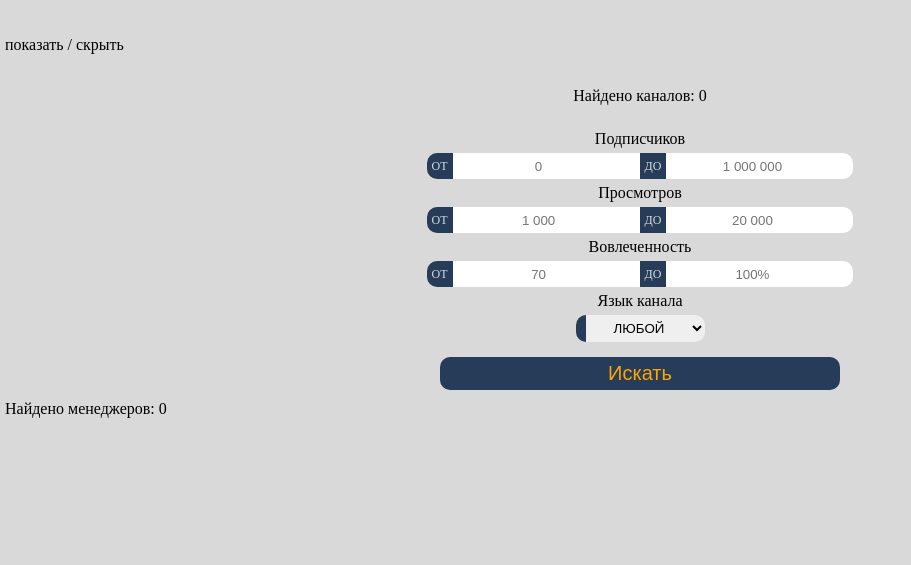
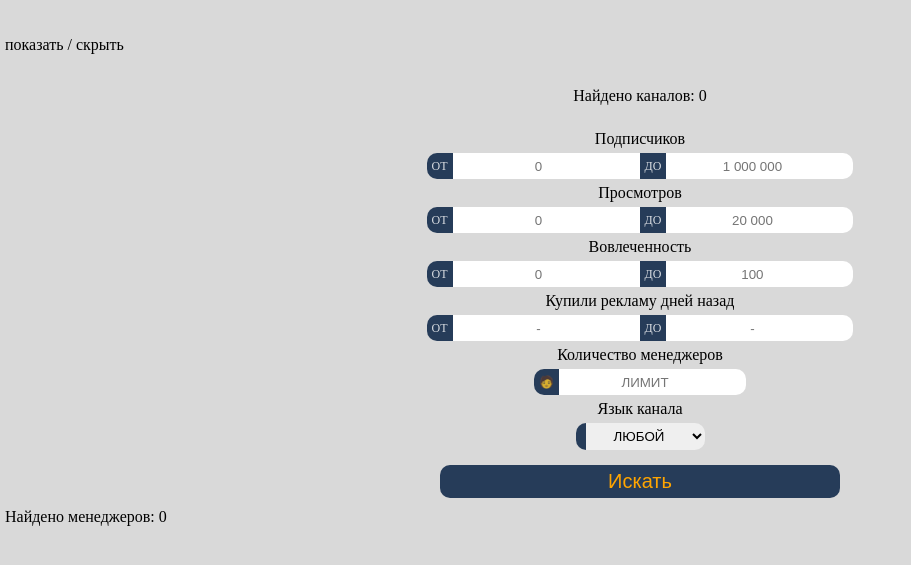
Before and after one commit to rubix0307/telegram_ad_buyer, a Django app: page /find_managers/1 in a window 1280 px wide. Shown: the part 33-598 px from the top of the page, without its empty margins (0-911 px from the left). Run offline with Django 4.2, Linux system fonts and the light colour scheme; the visitor is signed in with stand-in values (Sample User, id 1); data that the repository does not hold is empty; some libraries are stand-ins or nearby versions.

Commit message:
add ads_period fields

```diff
--- a/channel/forms.py
+++ b/channel/forms.py
@@ -2,10 +2,66 @@
 
 
 class ChannelForm(forms.Form):
+
+    def __init__(self, *args, **kwargs):
+        self.subscription = kwargs.pop('subscription', None)
+        super(ChannelForm, self).__init__(*args, **kwargs)
+
+        self.fields['ads_period_min'].widget.attrs['placeholder'] = str(self.subscription.ads_period_min) if self.subscription else '-'
+        self.fields['ads_period_max'].widget.attrs['placeholder'] = str(self.subscription.ads_period_max) if self.subscription else '-'
+        self.fields['limit'].widget.attrs['placeholder'] = 'Лимит'
+
+        self.channel_filter_keys = [
+            'participants__gte',
+            'participants__lte',
+            'views__gte',
+            'views__lte',
+            'er__gte',
+            'er__lte',
+            'lang_code',
+        ]
+
     participants__gte = forms.IntegerField(label='Подписчиков От', min_value=0, required=False, widget=forms.NumberInput(attrs={'placeholder': '0'}))
     participants__lte = forms.IntegerField(label='Подписчиков До', min_value=0, required=False, widget=forms.NumberInput(attrs={'placeholder': '1 000 000'}))
-    views__gte = forms.IntegerField(label='Просмотров От', min_value=0, required=False, widget=forms.NumberInput(attrs={'placeholder': '1 000'}))
+    views__gte = forms.IntegerField(label='Просмотров От', min_value=0, required=False, widget=forms.NumberInput(attrs={'placeholder': '0'}))
     views__lte = forms.IntegerField(label='Просмотров До', min_value=0, required=False, widget=forms.NumberInput(attrs={'placeholder': '20 000'}))
-    er__gte = forms.IntegerField(label='Вовлеченность От', min_value=0, required=False, widget=forms.NumberInput(attrs={'placeholder': '70'}))
-    er__lte = forms.IntegerField(label='Вовлеченность До', min_value=0, required=False, widget=forms.NumberInput(attrs={'placeholder': '100%'}))
+    er__gte = forms.IntegerField(label='Вовлеченность От', min_value=0, required=False, widget=forms.NumberInput(attrs={'placeholder': '0'}))
+    er__lte = forms.IntegerField(label='Вовлеченность До', min_value=0, required=False, widget=forms.NumberInput(attrs={'placeholder': '100'}))
+
+    ads_period_min = forms.IntegerField(label='Купили рекламу от (дней)', min_value=0, required=False)
+    ads_period_max = forms.IntegerField(label='Купили рекламу до (дней)', min_value=0, required=False)
+
+    limit = forms.IntegerField(label='Лимит', min_value=0, required=True)
+
     lang_code = forms.ChoiceField(label='Язык канала', choices=[('', 'Любой'), ('ru', 'Русский'), ('ua', 'Украинский')], required=False)
+
+
+    def clean_ads_period_min(self):
+
+        ads_period_min = self.cleaned_data.get('ads_period_min')
+
+        if ads_period_min is None:
+            ads_period_min = self.subscription.ads_period_min
+
+        if ads_period_min < self.subscription.ads_period_min:
+            ads_period_min = self.subscription.ads_period_min
+
+        elif ads_period_min > self.subscription.ads_period_max:
+            ads_period_min = self.subscription.ads_period_max
+
+        return ads_period_min
+
+    def clean_ads_period_max(self):
+
+        ads_period_max = self.cleaned_data.get('ads_period_max')
+
+        if ads_period_max is None:
+            ads_period_max = self.subscription.ads_period_max
+
+        if ads_period_max > self.subscription.ads_period_max:
+            ads_period_max = self.subscription.ads_period_max
+
+        elif ads_period_max < self.subscription.ads_period_min:
+            ads_period_max = self.subscription.ads_period_min
+
+        return ads_period_max
--- a/channel/templates/channel/inc/find_managers_form.html
+++ b/channel/templates/channel/inc/find_managers_form.html
@@ -27,6 +27,22 @@
         {{ form.er__lte }}
     </div>
 
+    <div class="caption">Купили рекламу дней назад</div>
+    <div class="form-row">
+        <label for="{{ form.ads_period_min.id_for_label }}">От</label>
+        {{ form.ads_period_min }}
+
+        <label for="{{ form.ads_period_max.id_for_label }}">До</label>
+        {{ form.ads_period_max }}
+    </div>
+
+
+    <div class="caption">Количество менеджеров</div>
+    <div class="form-row">
+        <label for="{{ form.limit.id_for_label }}">🧑</label>
+        {{ form.limit }}
+    </div>
+
     <div class="caption">Язык канала</div>
     <div class="form-row">
         <label for="{{ form.lang_code.id_for_label }}"><img src="https://ssl.gstatic.com/translate/favicon.ico" alt="" class="lang"></label>
--- a/channel/views.py
+++ b/channel/views.py
@@ -1,17 +1,19 @@
+from datetime import timedelta
+
+from django.utils import timezone
 from django.contrib.auth.decorators import login_required
 from django.core.handlers.wsgi import WSGIRequest
 from django.shortcuts import render
-from django.core.paginator import Paginator
-from django.views.decorators.cache import cache_page
+from django.contrib import messages
 
 from common import get_user_links_by_text
 from test_main import get_channels_by_category, session
+from task.managers import set_managers_by_channels_with_threads
 from scraper.telegram import get_scrap_card_by_link, ScrapPreviewUser
-from task.managers import set_managers_by_channels_with_threads
+from scraper.telemetr import get_all_categories
+from sessions.main import sessions
 from .forms import ChannelForm
 from .models import Category, Channel, Manager, Advertisement
-from scraper.telemetr import get_all_categories
-from sessions.main import sessions
 from .common import process_advertising_channels
 
 
@@ -29,19 +31,40 @@
         'category': category,
     }
 
+    now = timezone.now().replace(hour=0, minute=0, second=0, microsecond=0)
+    last_payment = request.user.payments.filter(date__gte=now - timedelta(days=31)).order_by('-date').first()
+    subscription = last_payment.subscription if last_payment else None
+
     if request.method == 'POST':
-        form = ChannelForm(request.POST)
-        if form.is_valid():
-            channel_filter = {change: form.cleaned_data[change] for change in form.changed_data}
-            channels = channels.filter(**channel_filter)
 
-            ads = Advertisement.objects.filter(seller__in=channels)
-            buyers = Channel.objects.filter(buyer__in=ads)
-            managers = Manager.objects.filter(channel__in=buyers).distinct()
+        form = ChannelForm(request.POST, subscription=subscription)
+        if subscription:
+            if form.is_valid():
 
-            context.update({'managers': managers})
+                channel_filter = {
+                    change: form.cleaned_data[change]
+                    for change in form.changed_data
+                    if change in form.channel_filter_keys
+                }
+                channels = channels.filter(**channel_filter)
+
+                ads = Advertisement.objects.filter(
+                    seller__in=channels,
+                    date__lte=now - timedelta(days=form.cleaned_data['ads_period_min']),
+                    date__gte=now - timedelta(days=form.cleaned_data['ads_period_max']+1),
+                ).order_by('-date')
+                buyers = Channel.objects.filter(buyer__in=ads)
+                managers = Manager.objects.filter(channel__in=buyers).distinct()
+
+                context.update({'managers': managers})
+                form = ChannelForm(initial=form.cleaned_data, subscription=subscription)
+            else:
+                messages.error(request, 'Получены некорректные данные.')
+        else:
+            messages.error(request, 'Для получения менеджеров, необходимо оплатить подписку.')
+
     else:
-        form = ChannelForm()
+        form = ChannelForm(subscription=subscription)
 
     context.update({'form': form})
 
--- a/sessions/main.py
+++ b/sessions/main.py
@@ -61,7 +61,7 @@
             new_session.cookies.set(cookie['name'], cookie['value'])
 
         new_session.headers.update(headers)
-        new_session.proxies.update({'http': next(proxies)})
+        # new_session.proxies.update({'http': next(proxies)})
         sessions_list.append(new_session)
 
     random.shuffle(sessions_list)
```
